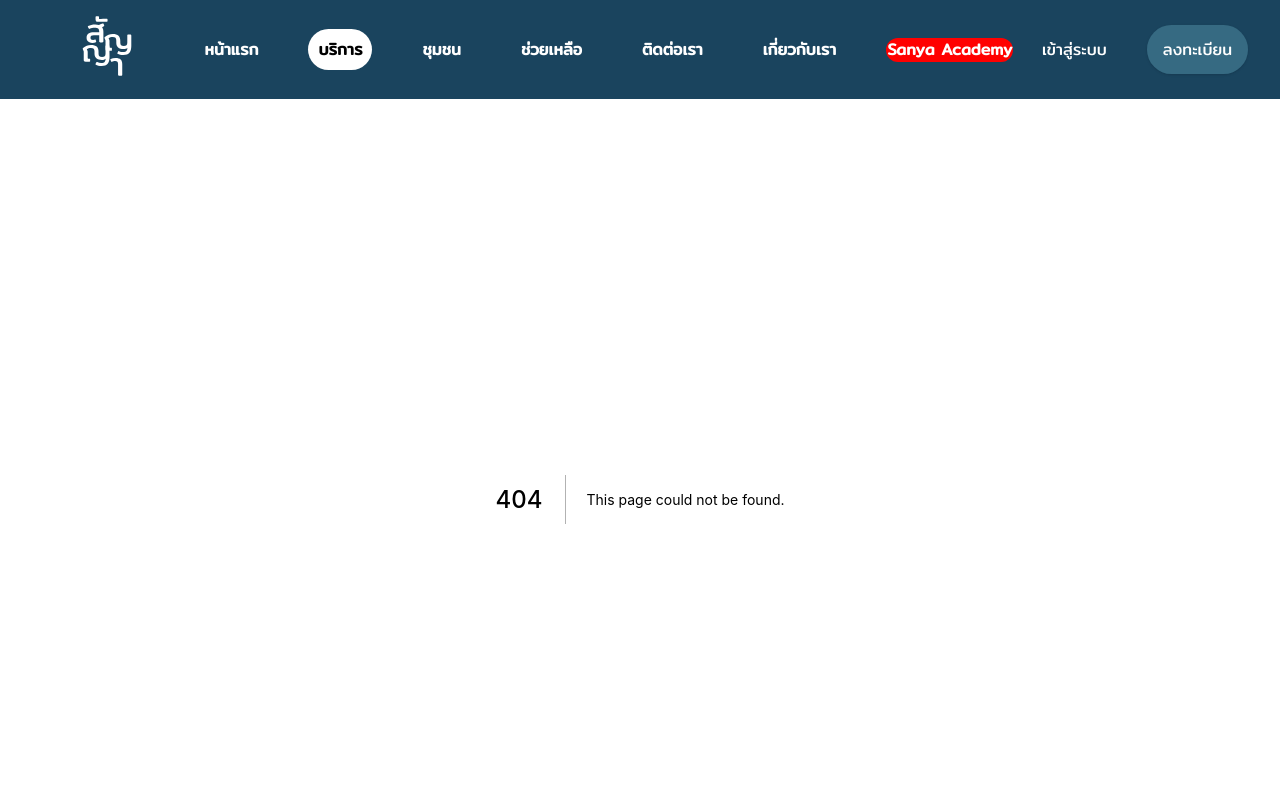
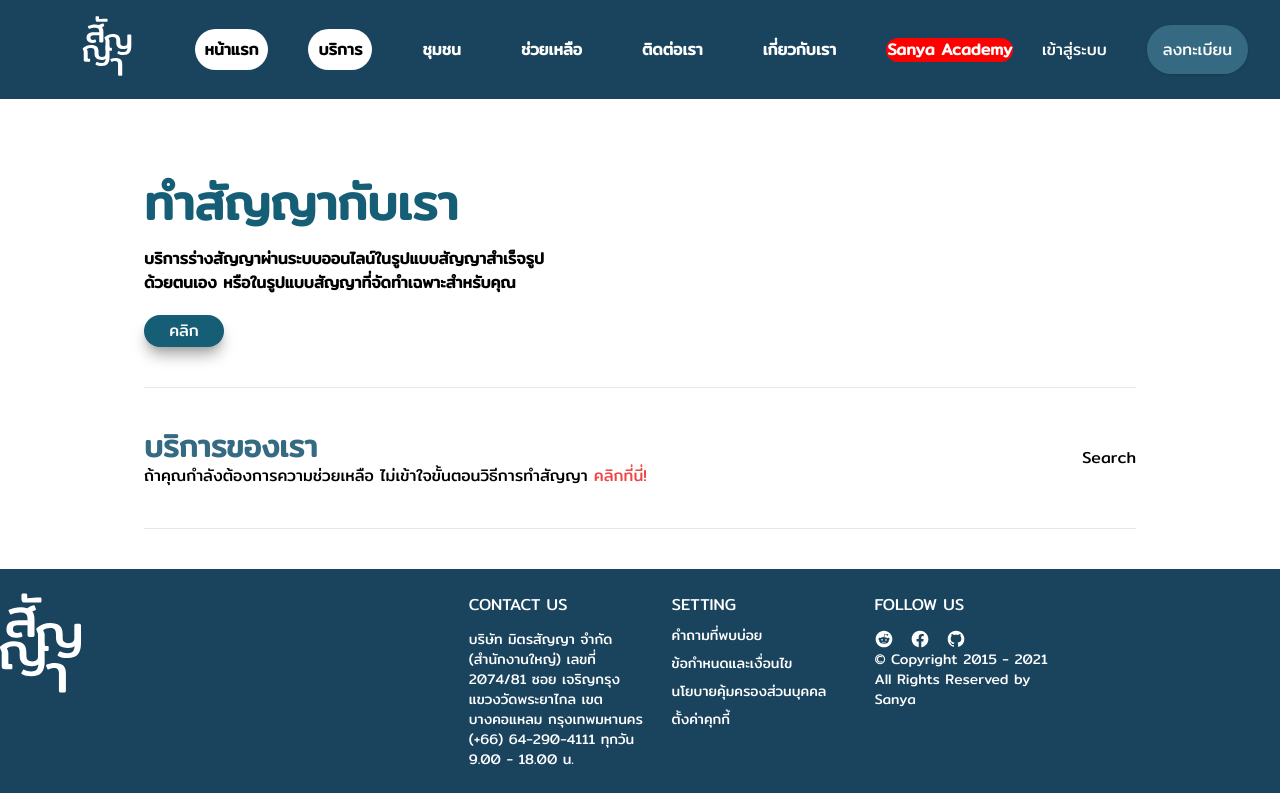
Before and after one commit to sokungz01/sanya-next, a Next.js app: page /service in a window 1280 px wide. Before the commit this address had no page. Shown: the top 800 px of the page. Built offline with nearby package versions, Linux system fonts and the light colour scheme.

Commit message:
Add Service Page

```diff
--- a/components/Footer.tsx
+++ b/components/Footer.tsx
@@ -64,7 +64,7 @@ export default function Footer() {
                     <a
                       href="#"
                       className="mx-2 text-white transition-colors duration-300 dark:text-gray-300 hover:text-blue-500 dark:hover:text-blue-400"
-                      aria-label="Reddit"
+                      aria-label="Favebook"
                     >
                       <svg
                         className="w-5 h-5 fill-current"
@@ -106,8 +106,8 @@ export default function Footer() {
                       </svg>
                     </a>
                   </div>
-                  <p className="text-m text-white border-none dark:bg-gray-700">
-                    © Copyright 2015 - 2020 <br />
+                  <p className="text-sm text-white ">
+                    © Copyright 2015 - 2021 <br />
                     All Rights Reserved by Sanya
                   </p>
                 </div>
--- a/components/LawyerCard.tsx
+++ b/components/LawyerCard.tsx
@@ -5,7 +5,6 @@ import Link from "next/link";
 import Chat from "../public/asset/icon/Chat.svg";
 import Heart from "../public/asset/icon/Heart.svg";
 import Share from "../public/asset/icon/Share.svg";
-type Props = {};
 
 const LawyerCard = ({
   title,
@@ -18,14 +17,14 @@ const LawyerCard = ({
 }) => {
   return (
     <div className="bg-white rounded-lg border shadow-md md:flex-row md:max-w-xl  dark:border-gray-700 dark:bg-gray-800">
-      <div className="flex justify-between px-2 py-2">
-        <div className="">
+      <div className="flex justify-center items-center px-2 py-2">
+        <div className="overflow-hidden">
           <Image
             src={imagePath}
             alt=""
-            className="w-10 h-10 rounded-[50px]"
-            width={150}
-            height={150}
+            className="rounded-[50px]"
+            width={200}
+            height={300}
           />
         </div>
 
@@ -33,7 +32,7 @@ const LawyerCard = ({
           <Review />
           <h2 className="font-semibold"> {title} </h2>
           <p className="mt-2 text-sm text-gray-500">{sub}</p>
-          <div className="flex justify-between">
+          <div className="flex justify-between items-center pt-2">
             <Link href={"#"}>
               <a className="bg-main text-white rounded-full px-2 py-1">
                 ดูโปรไฟล์
--- a/components/Navbar.tsx
+++ b/components/Navbar.tsx
@@ -10,7 +10,7 @@ export default function Navbar({ route }: { route: string }) {
 
   // Replace # path with your path
   const navigation = [
-    { title: "หน้าแรก", path: "/home" },
+    { title: "หน้าแรก", path: "/" },
     { title: "บริการ", path: "/service" },
     { title: "ชุมชน", path: "/community" },
     { title: "ช่วยเหลือ", path: "/help" },
--- a/components/ServiceCard.tsx
+++ b/components/ServiceCard.tsx
@@ -11,7 +11,7 @@ const ServiceCard = ({
   imagePath: string;
 }) => {
   return (
-    <div className="flex items-start rounded-xl bg-gray-100 p-4 shadow-lg">
+    <div className="flex items-center rounded-xl bg-gray-100 p-4 shadow-lg">
       <div className="flex items-center justify-center rounded-full">
         <Image
           src={imagePath}
@@ -23,8 +23,8 @@ const ServiceCard = ({
       </div>
 
       <div className="ml-4">
-        <h2 className="font-semibold"> {title} </h2>
-        <p className="mt-2 text-sm text-gray-500">{sub}</p>
+        <h2 className="font-semibold text-main"> {title} </h2>
+        <p className="mt-2 text-sm text-gray-600">{sub} รายการ</p>
       </div>
     </div>
   );
--- a/components/tabbar/index.tsx
+++ b/components/tabbar/index.tsx
@@ -9,7 +9,7 @@ type Tab = {
 function TabBar({ route, tabs }: { route: string; tabs: Tab[] }) {
   // console.log(route, "asdf");
   return (
-    <ul className="flex flex-wrap text-sm font-medium text-center text-gray-500 border-b border-gray-200 dark:border-gray-700 dark:text-gray-400">
+    <ul className="flex flex-wrap text-sm py-2 font-medium text-center text-gray-500 border-b border-gray-200 dark:border-gray-700 dark:text-gray-400">
       {tabs?.map((tab) => (
         <li className="mr-2" key={tab.label}>
           <Link
--- /dev/null
+++ b/pages/about-us.tsx
@@ -0,0 +1,20 @@
+import React from "react";
+
+type Props = {};
+
+const AboutUs = (props: Props) => {
+  return (
+    <div className="px-10 mt-20 sm:px-10 lg:px-36">
+      <div className="firstText ">
+        <h1 className="text-5xl font-bold text-cyan-800 pb-5 ">เกี่ยวกับเรา</h1>
+        <p className="text-1xl font-bold pb-5">
+          ถึง ผู้ใช้บริการกับทางเราและทุกคนที่เข้ามาเยี่ยมชม &quot;สัญญา&quot;{" "}
+          <br />
+          ด้วยตนเอง หรือในรูปแบบสัญญาที่จัดทำเฉพาะสำหรับคุณ
+        </p>
+      </div>
+    </div>
+  );
+};
+
+export default AboutUs;
--- /dev/null
+++ b/pages/contact-us.tsx
@@ -0,0 +1,13 @@
+import React from 'react'
+
+type Props = {}
+
+const ContactUs = (props: Props) => {
+  return (
+    <div>
+        <h1 className='text-5xl text-main'>ติดต่อเรา</h1>
+    </div>
+  )
+}
+
+export default ContactUs
--- /dev/null
+++ b/pages/service/[route].tsx
@@ -0,0 +1,46 @@
+import { useSession } from "next-auth/react";
+import { useRouter } from "next/router";
+import { useContext, useEffect, useState } from "react";
+import TabBar from "../../components/tabbar";
+import { NextPage } from "next";
+
+const Profile: NextPage = () => {
+  const router = useRouter();
+  const {
+    query: { id, route },
+  } = router;
+
+  console.log(router, "router");
+
+  const routes = [
+    {
+      slug: "contract",
+      label: "สัญญาสำเร็จรูป",
+      component: "",
+    },
+    {
+      slug: "contract",
+      label: "สัญญาสำเร็จรูป",
+      component: "",
+    },
+  ];
+
+  return (
+    <div className="px-10 mt-20 sm:px-10 lg:px-36">
+      <div className="firstText ">
+        <h1 className="text-5xl font-bold text-cyan-800 pb-5 ">
+          บริการด้านกฎหมาย
+        </h1>
+        <p className="text-1xl font-bold pb-5">
+          ตรวจสอบสัญญา รวดเร็ว เข้าถึงง่าย ให้คำปรึกษาด้านกฎหมายออนไลน์ <br />
+          โดยทีมงานมืออาชีพ เชื่อถือได้
+        </p>
+        <button className="py-1 w-20 shadow-lg shadow-neutral-400	 bg-cyan-800 text-white px-5 rounded-full">
+          คลิก
+        </button>
+      </div>
+    </div>
+  );
+};
+
+export default Profile;
--- /dev/null
+++ b/pages/service/index.tsx
@@ -0,0 +1,49 @@
+import { useSession } from "next-auth/react";
+import { useRouter } from "next/router";
+import { useContext, useEffect, useState } from "react";
+import TabBar from "../../components/tabbar";
+import { NextPage } from "next";
+import Link from "next/link";
+
+const Profile: NextPage = () => {
+  const router = useRouter();
+  const {
+    query: { id, route },
+  } = router;
+
+  console.log(router, "router");
+
+  return (
+    <div className="px-10 mt-20 sm:px-10 lg:px-36">
+      <div className="firstText ">
+        <h1 className="text-5xl font-bold text-cyan-800 pb-5 ">
+          ทำสัญญากับเรา
+        </h1>
+        <p className="text-1xl font-bold pb-5">
+          บริการร่างสัญญาผ่านระบบออนไลน์ในรูปแบบสัญญาสำเร็จรูป <br />
+          ด้วยตนเอง หรือในรูปแบบสัญญาที่จัดทำเฉพาะสำหรับคุณ
+        </p>
+        <button className="py-1 w-20 shadow-lg shadow-neutral-400	 bg-cyan-800 text-white px-5 rounded-full">
+          คลิก
+        </button>
+      </div>
+      <hr className="mx-auto my-10  h-px" />
+      <div className="flex justify-between align-middle items-center">
+      <div>
+      <h2 className="text-3xl font-bold text-main">บริการของเรา</h2>
+      <p>
+        ถ้าคุณกำลังต้องการความช่วยเหลือ ไม่เข้าใจขั้นตอนวิธีการทำสัญญา{" "}
+        <Link href={"#"}>
+          <a className="text-red-500">คลิกที่นี่!</a>
+        </Link>
+      </p>
+      </div>
+      <h1 className="align-middle">Search</h1>
+      </div>
+      <hr className="mx-auto my-10  h-px" />
+
+    </div>
+  );
+};
+
+export default Profile;
```
